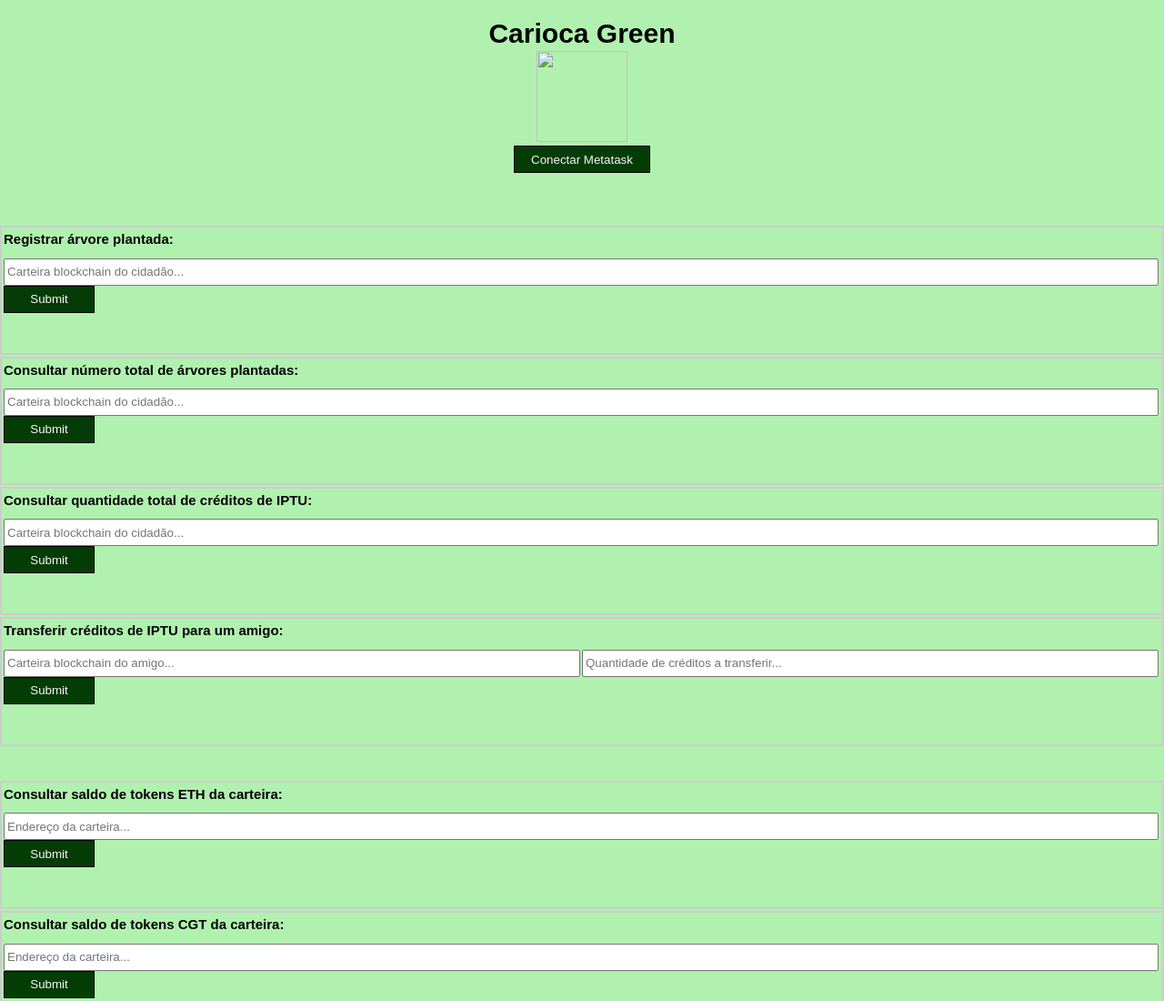
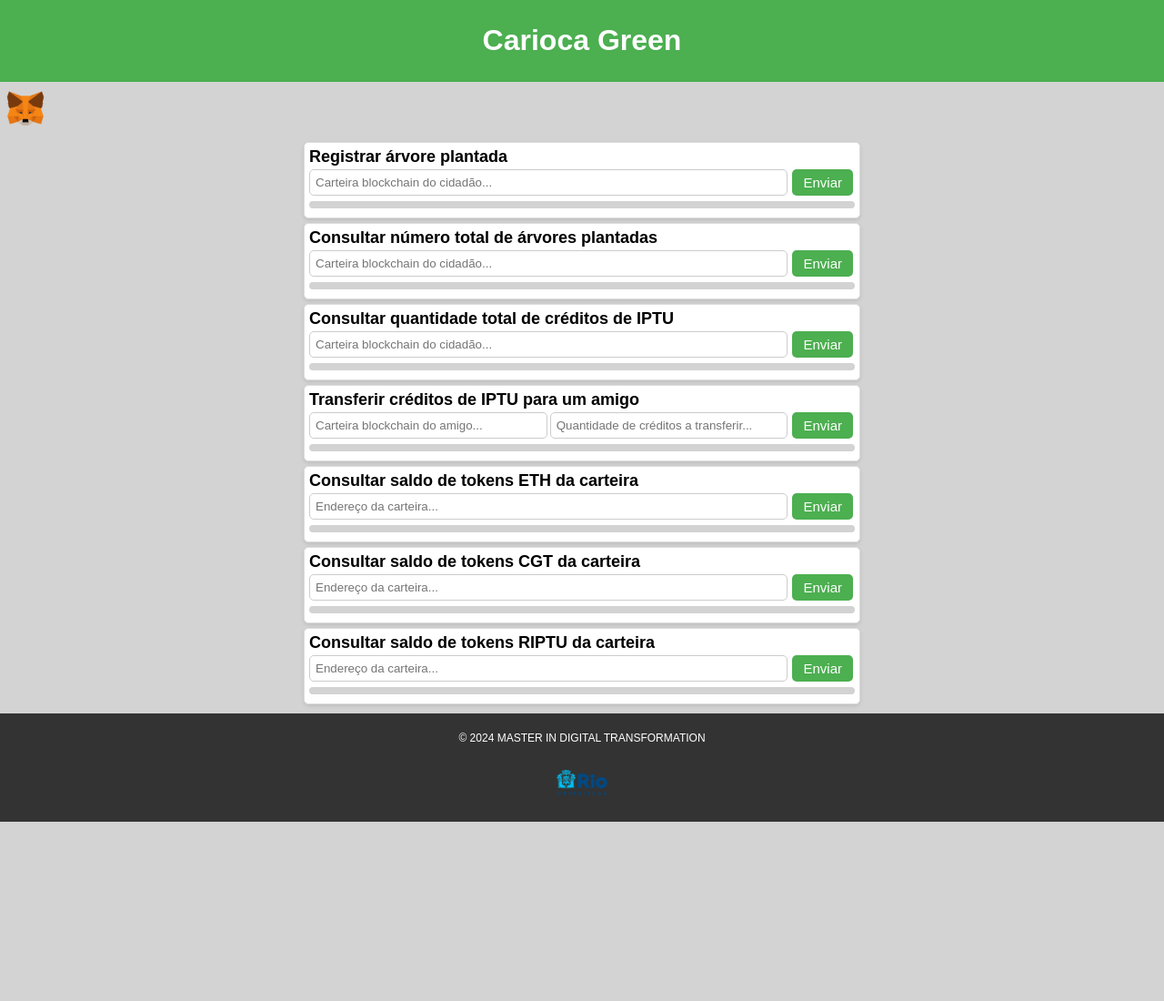
Before and after one commit to rcuchoa/cgreen, a website built with webpack: page src/index.html in a window 1280 px wide. Shown: the top 1100 px of the page at 91% size. After the commit the page ends 903 px from the top, so only its background shows below. Built offline with nearby package versions, Linux system fonts and the light colour scheme; files whose address does not match are found by name.

Commit message:
Quinta de noite#

```diff
--- a/src/assets/addresses.json
+++ b/src/assets/addresses.json
@@ -4,7 +4,7 @@
   "ownerAddress": "0xf39Fd6e51aad88F6F4ce6aB8827279cffFb92266",
   "user1Address": "0x70997970C51812dc3A010C7d01b50e0d17dc79C8",
   "user2Address": "0x3C44CdDdB6a900fa2b585dd299e03d12FA4293BC",
-  "contract_address_RioIPTUToken": "0xE6E340D132b5f46d1e472DebcD681B2aBc16e57E",
-  "contract_address_CariocaGreenTreeToken": "0xc3e53F4d16Ae77Db1c982e75a937B9f60FE63690",
-  "contract_address_CariocaGreenSC": "0x84eA74d481Ee0A5332c457a4d796187F6Ba67fEB"
+  "contract_address_RioIPTUToken": "0x1fA02b2d6A771842690194Cf62D91bdd92BfE28d",
+  "contract_address_CariocaGreenTreeToken": "0xdbC43Ba45381e02825b14322cDdd15eC4B3164E6",
+  "contract_address_CariocaGreenSC": "0x04C89607413713Ec9775E14b954286519d836FEf"
 }
--- a/src/index.html
+++ b/src/index.html
@@ -1,37 +1,31 @@
 <!DOCTYPE html>
 <html lang="en">
-
 <head>
     <meta charset="UTF-8">
     <meta name="viewport" content="width=device-width, initial-scale=1.0">
     <title>Carioca Green</title>
     <link rel="stylesheet" href="styles.css">
 </head>
-
 <body>
 
 <header>
     <h1>Carioca Green</h1>
-    <img src="./assets/gogreen.png" alt="" width="100" height="100">
-    <div>
-    <button class="green-button" type="submit" id="connectMetamask" style="width: 150px">Conectar Metatask</button>
+</header>
+
+<div class="button-output-container">
+    <button class="metamask-button" type="button" id="connectMetamask">
+        <img src="./assets/metamask.png" alt="Button Image" width="50" height="50">
+    </button>
     <div class="output" id="connectOutput"></div>
 </div>
-</header>
-
-<br>
 
 <!-- Group 1 -->
 <div class="group">
     <div class="block">
-        <h2>Registrar árvore plantada:</h2>
+        <h2>Registrar árvore plantada</h2>
         <div class="inputs">
-        <div class="input-item">
-        <input type="text" id="input1_1" placeholder="Carteira blockchain do cidadão..."></input>
-        </div>
-    </div>
-    <div class="input-row">
-        <button class="green-button" id="button1">Submit</button>
+            <input type="text" id="input1_1" placeholder="Carteira blockchain do cidadão...">
+            <button class="green-button" id="button1">Enviar</button>
         </div>
         <div class="output" id="output1"></div>
     </div>
@@ -40,14 +34,10 @@
 <!-- Group 2 -->
 <div class="group">
     <div class="block">
-        <h2>Consultar número total de árvores plantadas:</h2>
+        <h2>Consultar número total de árvores plantadas</h2>
         <div class="inputs">
-        <div class="input-item">
-        <input type="text" id="input2_1" placeholder="Carteira blockchain do cidadão..."></input>
-        </div>
-    </div>
-    <div class="input-row">
-        <button class="green-button" id="button2">Submit</button>
+            <input type="text" id="input2_1" placeholder="Carteira blockchain do cidadão...">
+            <button class="green-button" id="button2">Enviar</button>
         </div>
         <div class="output" id="output2"></div>
     </div>
@@ -56,14 +46,10 @@
 <!-- Group 3 -->
 <div class="group">
     <div class="block">
-        <h2>Consultar quantidade total de créditos de IPTU:</h2>
+        <h2>Consultar quantidade total de créditos de IPTU</h2>
         <div class="inputs">
-        <div class="input-item">
-        <input type="text" id="input3_1" placeholder="Carteira blockchain do cidadão..."></input>
-        </div>
-    </div>
-    <div class="input-row">
-        <button class="green-button" id="button3">Submit</button>
+            <input type="text" id="input3_1" placeholder="Carteira blockchain do cidadão...">
+            <button class="green-button" id="button3">Enviar</button>
         </div>
         <div class="output" id="output3"></div>
     </div>
@@ -72,35 +58,23 @@
 <!-- Group 4 -->
 <div class="group">
     <div class="block">
-        <h2>Transferir créditos de IPTU para um amigo:</h2>
+        <h2>Transferir créditos de IPTU para um amigo</h2>
         <div class="inputs">
-        <div class="input-item">
-        <input type="text" id="input4_1" placeholder="Carteira blockchain do amigo..."></input>
-        </div>
-        <div class="input-item">
-        <input type="text" id="input4_2" placeholder="Quantidade de créditos a transferir..."></input>
-        </div>
-    </div>
-    <div class="input-row">
-        <button class="green-button" id="button4">Submit</button>
+            <input type="text" id="input4_1" placeholder="Carteira blockchain do amigo...">
+            <input type="text" id="input4_2" placeholder="Quantidade de créditos a transferir...">
+            <button class="green-button" id="button4">Enviar</button>
         </div>
         <div class="output" id="output4"></div>
     </div>
 </div>
-<br>
-<br>
 
 <!-- Group 5 -->
 <div class="group">
     <div class="block">
-        <h2>Consultar saldo de tokens ETH da carteira:</h2>
+        <h2>Consultar saldo de tokens ETH da carteira</h2>
         <div class="inputs">
-        <div class="input-item">
-        <input type="text" id="input5_1" placeholder="Endereço da carteira..."></input>
-        </div>
-    </div>
-    <div class="input-row">
-        <button class="green-button" id="button5">Submit</button>
+            <input type="text" id="input5_1" placeholder="Endereço da carteira...">
+            <button class="green-button" id="button5">Enviar</button>
         </div>
         <div class="output" id="output5"></div>
     </div>
@@ -109,14 +83,10 @@
 <!-- Group 6 -->
 <div class="group">
     <div class="block">
-        <h2>Consultar saldo de tokens CGT da carteira:</h2>
+        <h2>Consultar saldo de tokens CGT da carteira</h2>
         <div class="inputs">
-        <div class="input-item">
-        <input type="text" id="input6_1" placeholder="Endereço da carteira..."></input>
-        </div>
-    </div>
-    <div class="input-row">
-        <button class="green-button" id="button6">Submit</button>
+            <input type="text" id="input6_1" placeholder="Endereço da carteira...">
+            <button class="green-button" id="button6">Enviar</button>
         </div>
         <div class="output" id="output6"></div>
     </div>
@@ -125,25 +95,18 @@
 <!-- Group 7 -->
 <div class="group">
     <div class="block">
-        <h2>Consultar saldo de tokens RIPTU da carteira:</h2>
+        <h2>Consultar saldo de tokens RIPTU da carteira</h2>
         <div class="inputs">
-        <div class="input-item">
-        <input type="text" id="input7_1" placeholder="Endereço da carteira..."></input>
-        </div>
-    </div>
-    <div class="input-row">
-        <button class="green-button" id="button7">Submit</button>
+            <input type="text" id="input7_1" placeholder="Endereço da carteira...">
+            <button class="green-button" id="button7">Enviar</button>
         </div>
         <div class="output" id="output7"></div>
     </div>
 </div>
 
-<div class="container">
-    <img src="./assets/pmrj.png" width="150" height="150"> </img>
-</div>
-
 <footer>
     <p>&copy; 2024 MASTER IN DIGITAL TRANSFORMATION</p>
+    <img src="./assets/pmrj.png" width="60" height="60" alt="PMRJ Logo">
 </footer>
 
 <script type="module" src="ethers.js"></script>
--- a/src/index.js
+++ b/src/index.js
@@ -335,7 +335,7 @@ document.getElementById('connectMetamask').addEventListener('click', function(ev
         connectToMetamask();                            // Create provider and signer
         connectToBlockchain(networkName, chainID);      // Connect to desired blockchain network
         initAllContracts();                             // Initialize all smart contracts
-        document.getElementById('connectOutput').textContent = `Conectado à Metamask! (Network: ${networkName}) (ChainID: ${chainID})!`;
+        document.getElementById('connectOutput').textContent = `Conectado à Metamask! Network: ${networkName} ChainID: ${chainID})!`;
     } else {
         document.getElementById('connectOutput').textContent = "Metamask não instalado!";
     };
--- a/src/styles.css
+++ b/src/styles.css
@@ -2,108 +2,127 @@ body {
     font-family: Arial, sans-serif;
     margin: 0;
     padding: 0;
-    background-color: rgb(177, 241, 175);
-    align-items: center;
-    align-content: center;
+    background-color: lightgray;
+    font-size: 16px;
 }
 
-  .container {
-    max-width: 900px;
-    width: auto;
-    margin: 5px auto;
-    padding: 2px;
-    position: left;
-  }
-
-  .container img {
-    text-align: center; /* This centers the image horizontally */
-    display: inline-block; /* This ensures the image is treated as an inline block element */
+header {
+    background-color: #4CAF50;
+    color: white;
+    padding: 5px;
+    text-align: center;
+    margin-bottom: 2px;
 }
 
 .group {
-    margin-bottom: 2px;
+    margin: 5px auto;
+    max-width: 600px;
+    background-color: #fff;
+    border: 1px solid #ddd;
+    border-radius: 5px;
+    padding: 5px;
+    box-shadow: 0 2px 4px rgba(0, 0, 0, 0.1);
 }
 
 .block {
-    border: 2px solid #ccc;
-    padding: 2px;
+    margin-bottom: 5px;
 }
 
-  h1 {
-    font-size: 30px;
-    margin-bottom: 2px;
-    text-align: center;
-  }
-
-  h2 {
-    font-size: 15px;
-    margin-top: 2px;
-  }
-
-  .input-row {
-    display:flex;
-    align-items: center;
-    margin-bottom: 2px;
-  }
-
-  .input-row button {
-    margin-right: 2px;
+.block h2 {
+    margin-top: 0;
+    margin-bottom: 0px;
+    font-size: 18px;
 }
 
 .inputs {
     display: flex;
-    flex-wrap: wrap;
+    align-items: center;
+    margin-bottom: 3px;
 }
 
-  .input-item {
-    display: flex;
-    flex-direction: column;
+.inputs input[type="text"] {
+    padding: 6px;
+    border: 1px solid #ccc;
+    border-radius: 5px;
     flex: 1;
-    margin-right: 2px;
-    height: 30px;
+    margin-right: 3px;
 }
 
-  .input-item label {
-    margin-bottom: 2px;
+.inputs button {
+    padding: 6px 12px;
+    background-color: #4CAF50;
+    color: white;
+    border: none;
+    border-radius: 5px;
+    cursor: pointer;
+    font-size: 15px;
 }
 
 .output {
-    display: flex;
-    flex-direction: column;
-    flex: 1;
-    margin-right: 2px;
-    height: 40px;
-  }
-
-  .input-item input {
-    height: 30px;
-    padding: 2px;
+    margin-top: 2px;
+    padding: 4px;
+    border-radius: 5px;
+    font-size: 13px;
 }
 
 footer {
-    margin-top: 2px;
+    background-color: #333;
+    color: white;
+    padding: 8px;
     text-align: center;
+    margin-top: 10px;
+    font-size: 12px;
 }
 
-  header {
-    margin-top: 2px;
-    text-align: center;
+footer img {
+    display: block;
+    margin: 5px auto;
 }
 
-  button {
-    height: 30px;
-    width: 100px;
-    align-self: center;
+/* Custom button style */
+.green-button {
+    background-color: #4CAF50;
+    color: white;
+    border: none;
+    padding: 6px 12px;
     text-align: center;
-    border: 1px solid black;
+    text-decoration: none;
+    display: inline-block;
+    margin: 3px 2px;
+    cursor: pointer;
+    border-radius: 5px;
+    font-size: 14px;
+}
+
+.metamask-button {
+    background-color: lightgray;
+    border: none;
+    padding: 3px;
+    text-align: center;
+    text-decoration: none;
     display: inline-block;
     cursor: pointer;
-    background-color: #043c05;
-    color: rgb(248, 246, 245);
-    position: center;
+    border-radius: 2px;
+    font-size: 14px;
 }
 
-button:hover {
-    background-color: rgb(8, 66, 28);
-    color: white;
+/* Responsive styling */
+@media (max-width: 768px) {
+    .group {
+        margin: 5px;
     }
+}
+
+.button-output-container {
+    display: flex;
+    align-items: center;
+    background-color: lightgray;
+}
+
+.metamask-button {
+    background-color: lightgray;
+}
+
+.output {
+    background-color: lightgray;
+}
```
Also changed, not shown: scripts/deploy.ts (+34 -34 lines), src/assets/metamask.png (added), 2 other files. Lines whose indentation alone changed are shown as unchanged.
